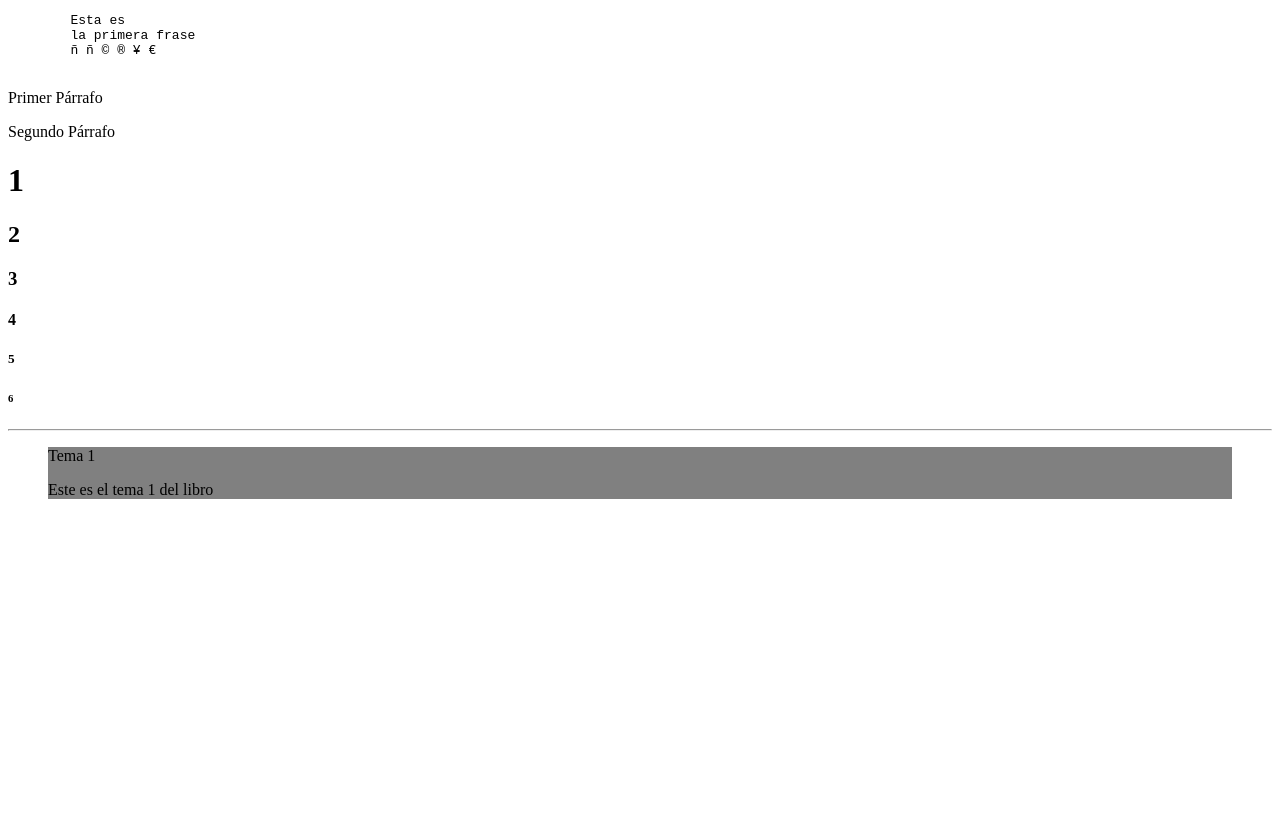
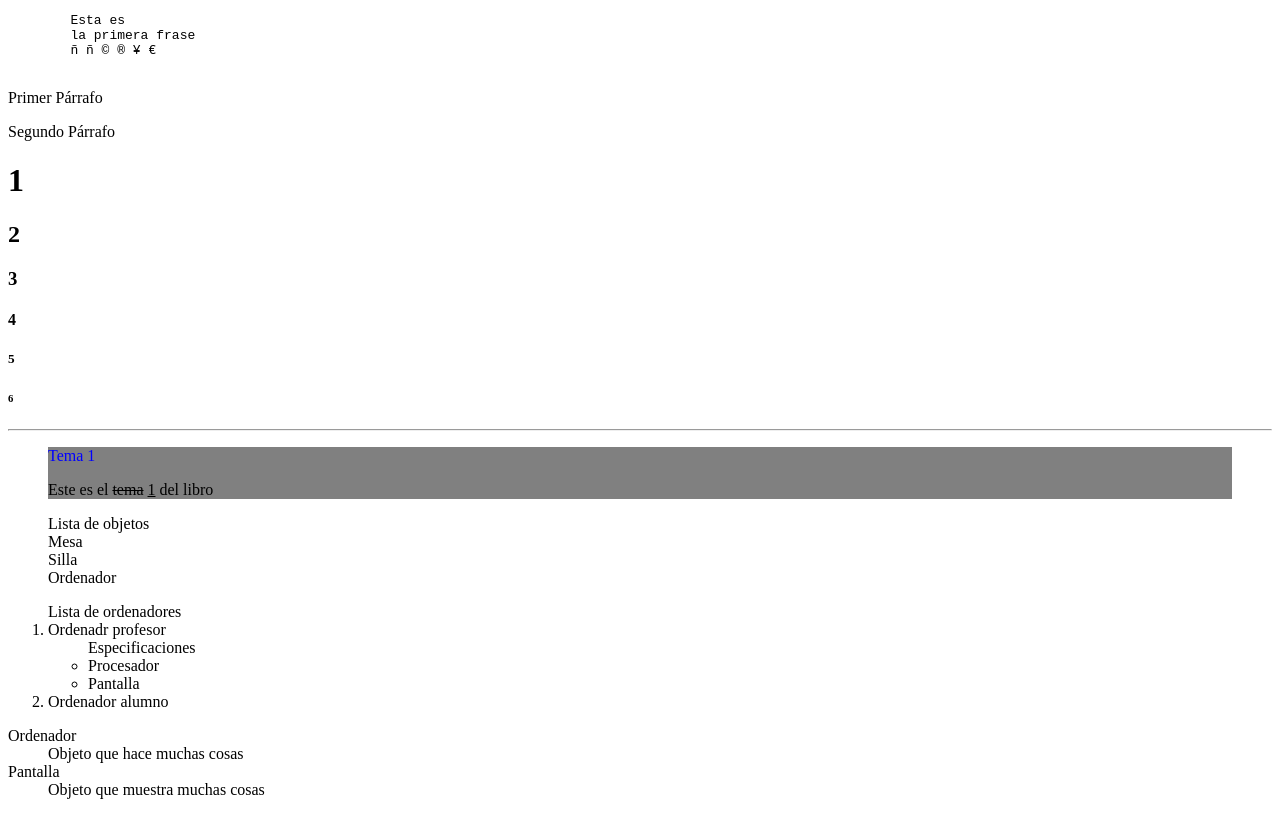
Before and after one commit to mmunozdelbot/LMSGI, a plain HTML site: page Primero/index.html in a window 1280 px wide. Drawn offline with Linux system fonts and the light colour scheme.

Commit message:
Fin Párrafos y Listas

```diff
--- a/Primero/index.html
+++ b/Primero/index.html
@@ -29,10 +29,39 @@
         <hr/>
         <!--Párrafo  avanzado-->
         <blockquote style="background-color: grey;">
-            Tema 1
+           <span style="color: blue;">Tema 1</span>
             <p>
-                Este es el tema 1 del libro
+                Este es el <del>tema</del> <ins>1</ins> del libro
             </p>
         </blockquote>
+
+        <!--Listas-->
+        <ul style="list-style-type: none;">
+            Lista de objetos
+            <li>Mesa</li>
+            <li>Silla</li>
+            <li>Ordenador</li>
+        </ul>
+
+            <ol>
+                Lista de ordenadores
+                <li>Ordenadr profesor
+                    <ul>
+                        Especificaciones
+                        <li>Procesador</li>
+                        <li>Pantalla</li>
+                    </ul>
+
+                </li>
+                <li>Ordenador alumno</li>
+
+            </ol>
+
+            <dl>
+                <dt>Ordenador</dt>
+                <dd>Objeto que hace muchas cosas</dd>
+                <dt>Pantalla</dt>
+                <dd>Objeto que muestra muchas cosas</dd>
+            </dl>
     </body>
 </html>
```
